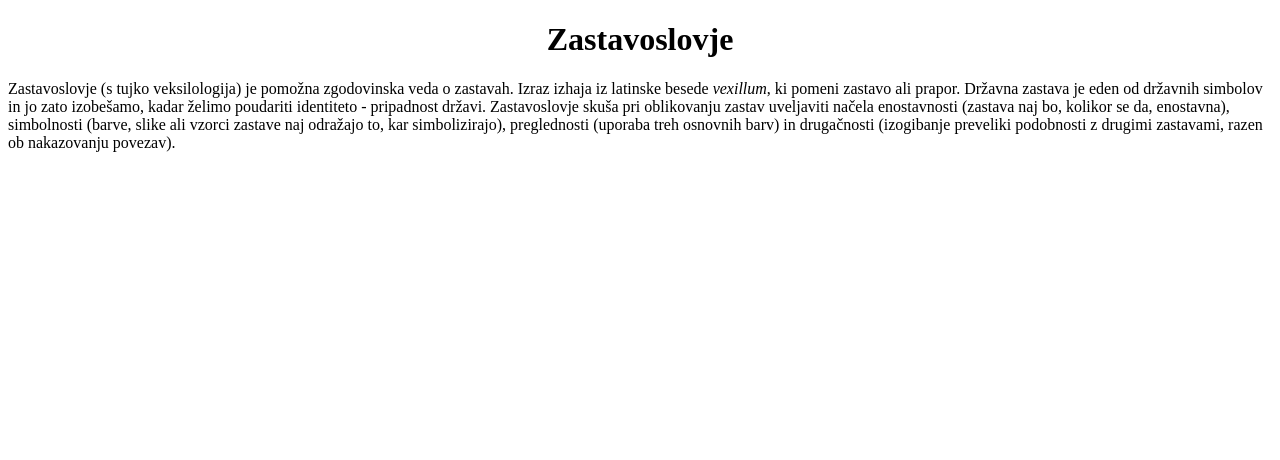
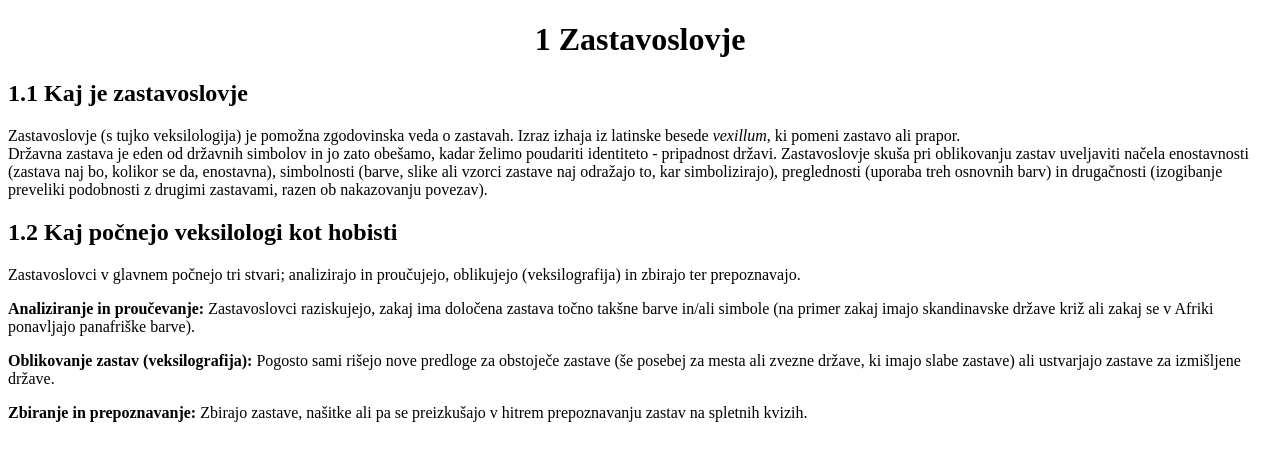
Before and after one commit to itmothy/moja-spletna-stran, a plain HTML site: page index.html in a window 1280 px wide. Drawn offline with Linux system fonts and the light colour scheme.

Commit message:
Added second paragraph and upgraded the structuring of the entire website.

```diff
--- a/index.html
+++ b/index.html
@@ -7,7 +7,18 @@
     <title>Zastavoslovje</title>
 </head>
 <body>
-    <h1>Zastavoslovje</h1>
-    <p>Zastavoslovje (s tujko veksilologija) je pomožna zgodovinska veda o zastavah. Izraz izhaja iz latinske besede <i>vexillum</i>, ki pomeni zastavo ali prapor. Državna zastava je eden od državnih simbolov in jo zato izobešamo, kadar želimo poudariti identiteto - pripadnost državi. Zastavoslovje skuša pri oblikovanju zastav uveljaviti načela enostavnosti (zastava naj bo, kolikor se da, enostavna), simbolnosti (barve, slike ali vzorci zastave naj odražajo to, kar simbolizirajo), preglednosti (uporaba treh osnovnih barv) in drugačnosti (izogibanje preveliki podobnosti z drugimi zastavami, razen ob nakazovanju povezav).</p>
+    <h1>1 Zastavoslovje</h1>
+    <h2>1.1 Kaj je zastavoslovje</h2>
+    <p>Zastavoslovje (s tujko veksilologija) je pomožna zgodovinska veda o zastavah. Izraz izhaja iz latinske besede <i>vexillum</i>, ki pomeni zastavo ali prapor. <br>
+    Državna zastava je eden od državnih simbolov in jo zato obešamo, kadar želimo poudariti identiteto - pripadnost državi. Zastavoslovje skuša pri oblikovanju zastav uveljaviti načela enostavnosti (zastava naj bo, kolikor se da, enostavna), simbolnosti (barve, slike ali vzorci zastave naj odražajo to, kar simbolizirajo), preglednosti (uporaba treh osnovnih barv) in drugačnosti (izogibanje preveliki podobnosti z drugimi zastavami, razen ob nakazovanju povezav).</p>
+
+    <h2>1.2 Kaj počnejo veksilologi kot hobisti</h2>
+    <p>Zastavoslovci v glavnem počnejo tri stvari; analizirajo in proučujejo, oblikujejo (veksilografija) in zbirajo ter prepoznavajo.</p>
+
+    <p><b>Analiziranje in proučevanje: </b>Zastavoslovci raziskujejo, zakaj ima določena zastava točno takšne barve in/ali simbole (na primer zakaj imajo skandinavske države križ ali zakaj se v Afriki ponavljajo panafriške barve).</p>
+
+    <p><b>Oblikovanje zastav (veksilografija): </b>Pogosto sami rišejo nove predloge za obstoječe zastave (še posebej za mesta ali zvezne države, ki imajo slabe zastave) ali ustvarjajo zastave za izmišljene države.</p>
+
+    <p><b>Zbiranje in prepoznavanje: </b>Zbirajo zastave, našitke ali pa se preizkušajo v hitrem prepoznavanju zastav na spletnih kvizih.</p>
 </body>
 </html>
```
